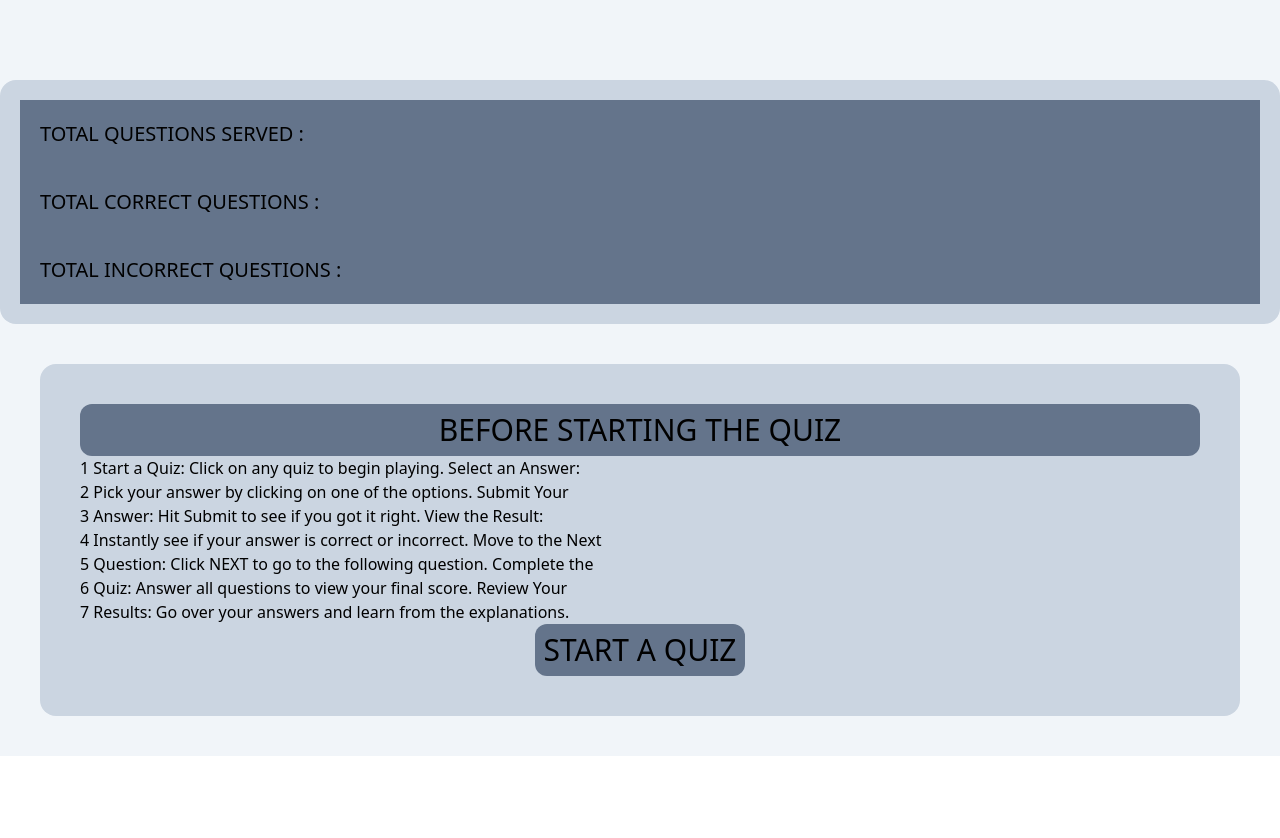
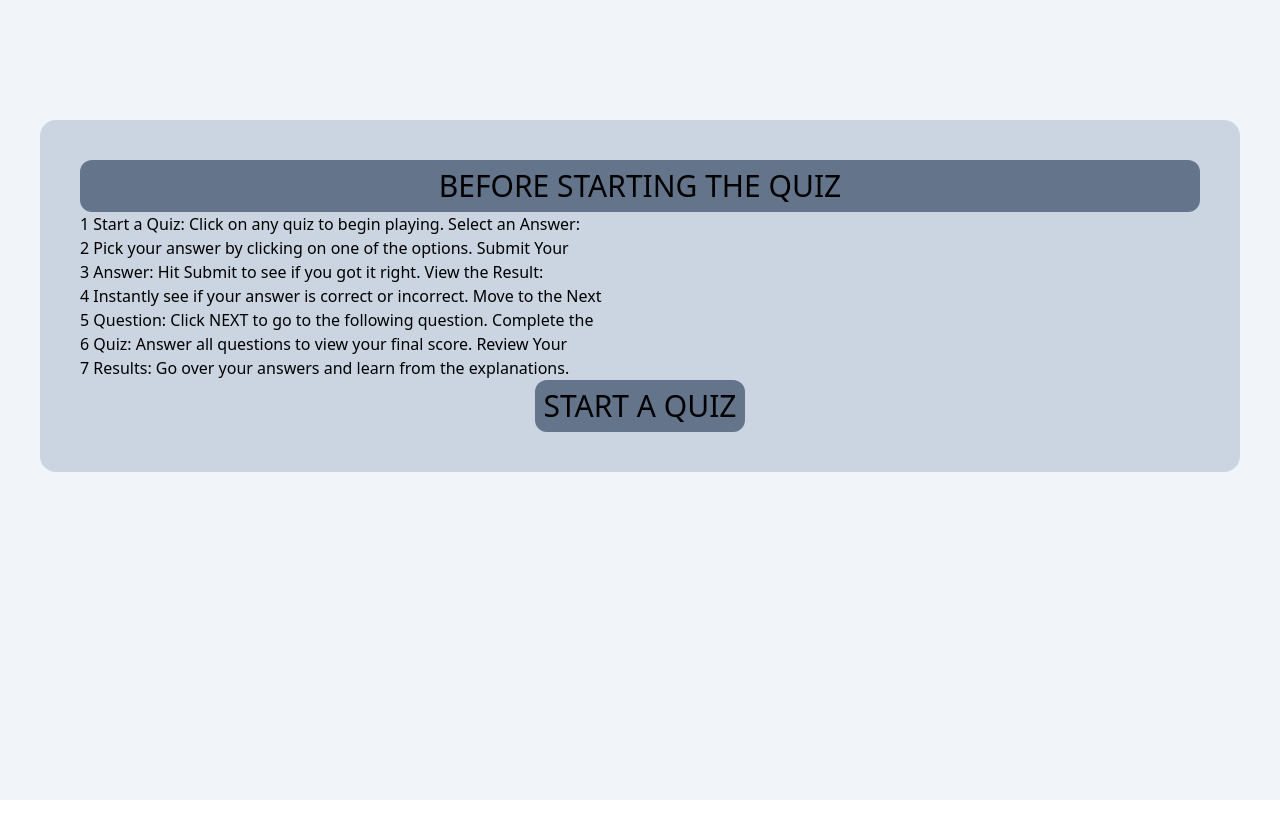
Before and after one commit to G-ourav/q_and_ans, a React (Create React App) app: page / in a window 1280 px wide. Shown: the top 838 px of the page. Before the commit the page ends 800 px from the top, so only its background shows below. Built offline with nearby package versions, Linux system fonts and the light colour scheme; no server answers.

Commit message:
Update App.js

```diff
--- a/src/App.js
+++ b/src/App.js
@@ -12,7 +12,7 @@ function App() {
   const [all_ans, setAll_ans] = useState([]);
   const [question_no, setQuestion_no] = useState(0);
   const [score, setScore] = useState([]);
-  const [ans_flag, setAns_flag] = useState(true);
+  const [ans_flag, setAns_flag] = useState(false);
   const [get_user_data] = useGetData(`https://opentdb.com/api.php?amount=10`);
   useEffect(() => {
     if (get_user_data) {
@@ -26,9 +26,9 @@ function App() {
   }, [get_user_data, question_no]);
   return (
     <div className="App">
-      <div className="  bg-slate-100 ">
+      <div className=" h-screen bg-slate-100 ">
         <div className="p-10 grid  gap-5 md:grid-cols-2 text-center justify-center"></div>
-        <Total_result />
+
         {start ? (
           <Start setStart={setStart} />
         ) : ans_flag ? (
@@ -48,6 +48,7 @@ function App() {
             correct_answer={get_user_data?.results[question_no].correct_answer}
           />
         )}
+        {/* <Total_result /> */}
       </div>
     </div>
   );
```
